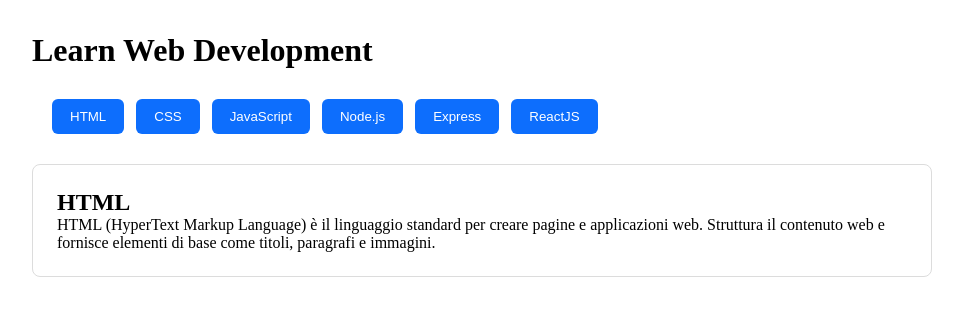
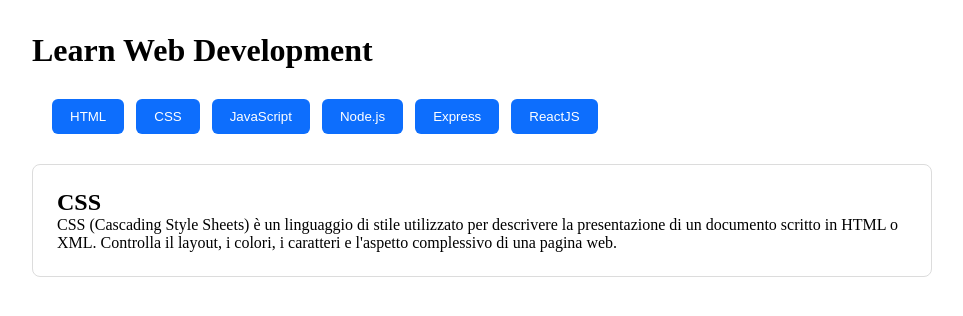
Before and after one commit to SimoneStrinati/react-use-state, a React (Vite) app: page / in a window 1280 px wide. Shown: the top 316 px of the page, without its empty margins (0-963 px from the left). Built offline with nearby package versions, Linux system fonts and the light colour scheme.

Commit message:
esercizio completo

```diff
--- a/src/App.jsx
+++ b/src/App.jsx
@@ -3,7 +3,7 @@
 
 
 function App() {
-  const [count, setCount] = useState(0)
+  const [selectedIndex, setSelectedIndex] = useState(1)
 
   return (
     <>
@@ -14,7 +14,7 @@
         <div className='btnContainer'>
 
           {languages.map((language, i) => {
-            return <button className='activeBtn'>{language.title}</button>
+            return <button className='activeBtn' onClick={() => setSelectedIndex(i)}>{language.title}</button>
           }
           )}
 
@@ -22,8 +22,8 @@
         </div>
 
         <div className='card'>
-          <h2>{languages[0].title}</h2>
-          <p>{languages[0].description}</p>
+          <h2>{languages[selectedIndex].title}</h2>
+          <p>{languages[selectedIndex].description}</p>
 
 
 
```
